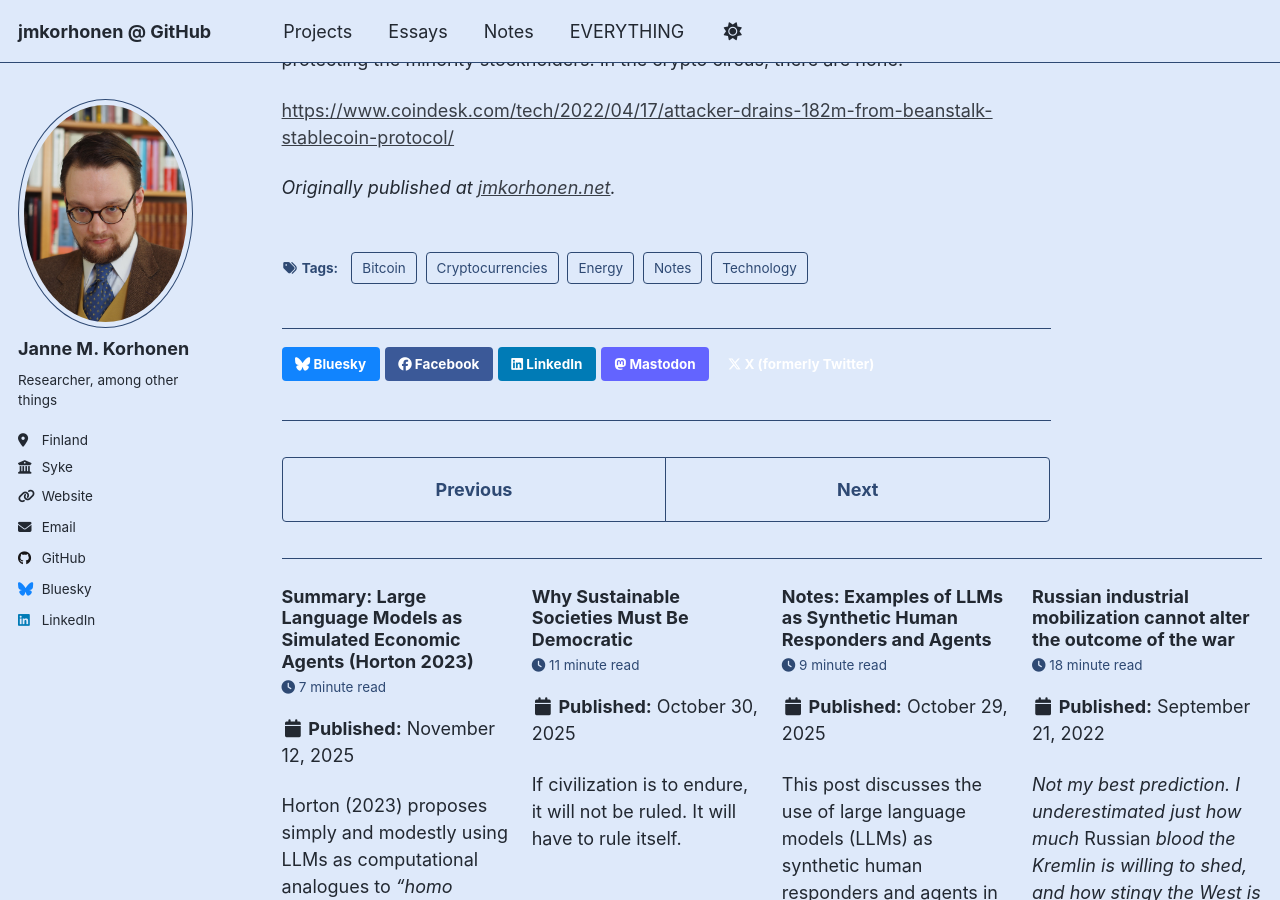
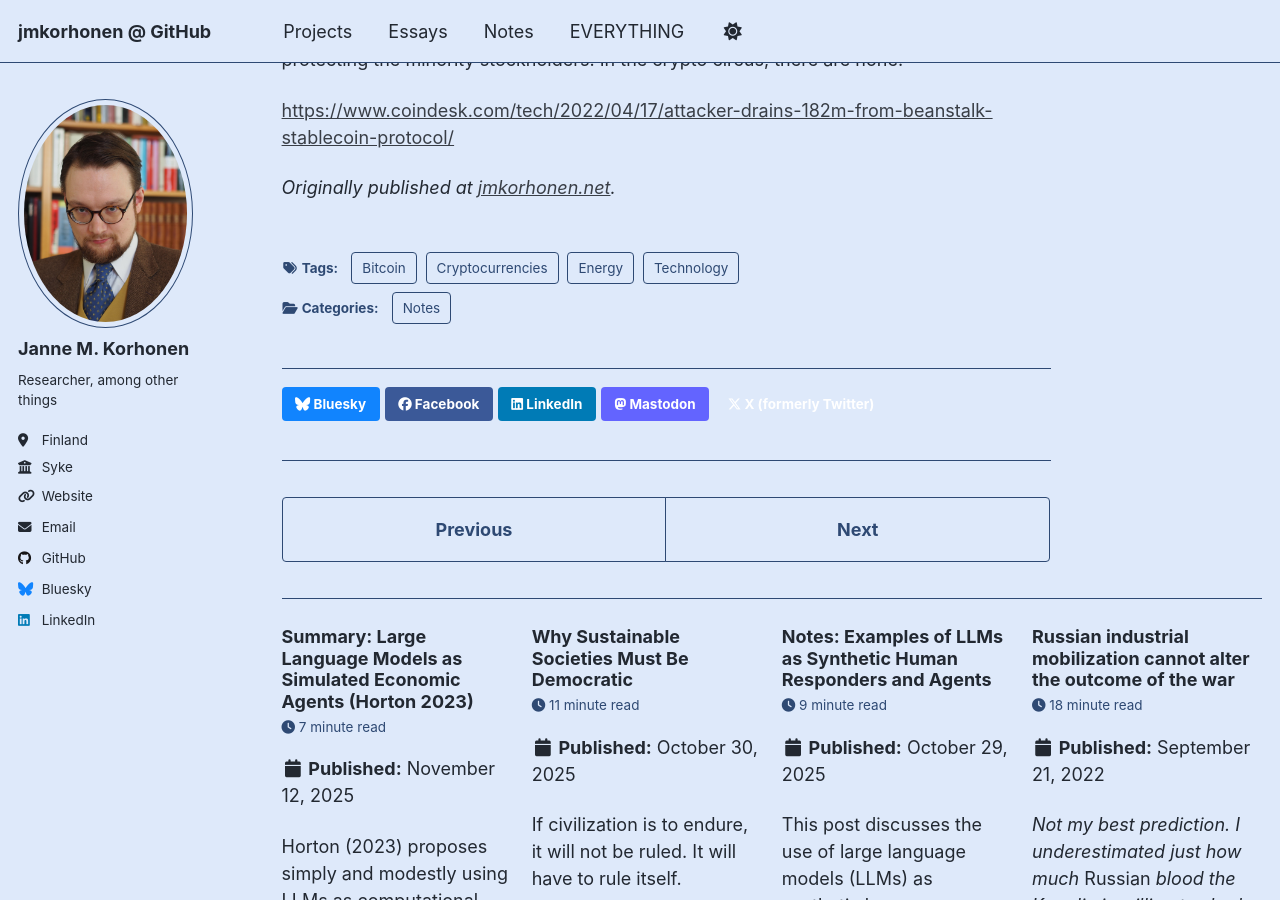
Before and after one commit to jmkorhonen/jmkorhonen.github.io, a Jekyll site: the page built from _posts/2022/2022-05-19-bitcoin-tether-beanstalk.md, in a window 1280 px wide and 900 px high, scrolled down 2041 px. Built offline with Jekyll 4.4.1, drawn with Linux system fonts in a browser that asks for light colours; a script that is not in the unit is left out; some of the changed lines change nothing that is shown.

Commit message:
Add categories to Bitcoin, Tether, and Beanstalk post
Added categories section to the post.

```diff
--- a/_posts/2022/2022-05-19-bitcoin-tether-beanstalk.md
+++ b/_posts/2022/2022-05-19-bitcoin-tether-beanstalk.md
@@ -2,12 +2,13 @@
 title: 'On Bitcoin, Tether, and Beanstalk'
 date: 2022-05-19
 permalink: /posts/2022/2022-05-19-bitcoin-tether-beanstalk/
+categories:
+- Notes
 tags:
 - Technology
 - Bitcoin
 - Cryptocurrencies
 - Energy
-- Notes
 ---
 [Jessica McKenzie wrote in Twitter](https://twitter.com/jessimckenzi/status/1526573090196574214) about the less known trend in Bitcoin mining. Bitcoin miners and fossil fuel firms, which increasingly tend to be the one and the same thing, are buying gas-fired generators and use them right next to gas wellheads. End result: to solve the crypto sudokus, fossil gas that would otherwise not be extracted and burned, is extracted and burned.
 
```
